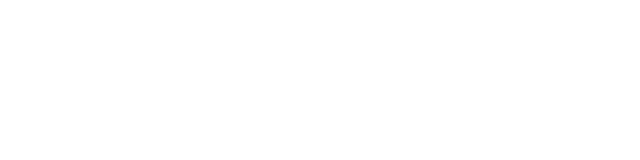
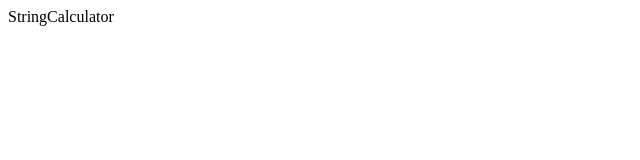
Before and after one commit to felix-02/Incubyte-Assignment, a React (Vite) app: page / in a window 1280 px wide. Shown: the top 160 px of the page, without its empty margins (0-640 px from the left). Built offline with nearby package versions, Linux system fonts and the light colour scheme.

Commit message:
(feat): added string calculator basic page

```diff
--- a/src/App.jsx
+++ b/src/App.jsx
@@ -1,8 +1,13 @@
+import StringCalculator from "./Page/StringCalculator";
 import { stringCalculatorTests } from "./tests/string-calculator-tests";
 
 function App() {
   stringCalculatorTests();
-  return <></>;
+  return (
+    <>
+      <StringCalculator />
+    </>
+  );
 }
 
 export default App;
--- /dev/null
+++ b/src/Page/StringCalculator.jsx
@@ -0,0 +1,7 @@
+import React from "react";
+
+const StringCalculator = () => {
+  return <div>StringCalculator</div>;
+};
+
+export default StringCalculator;
```
